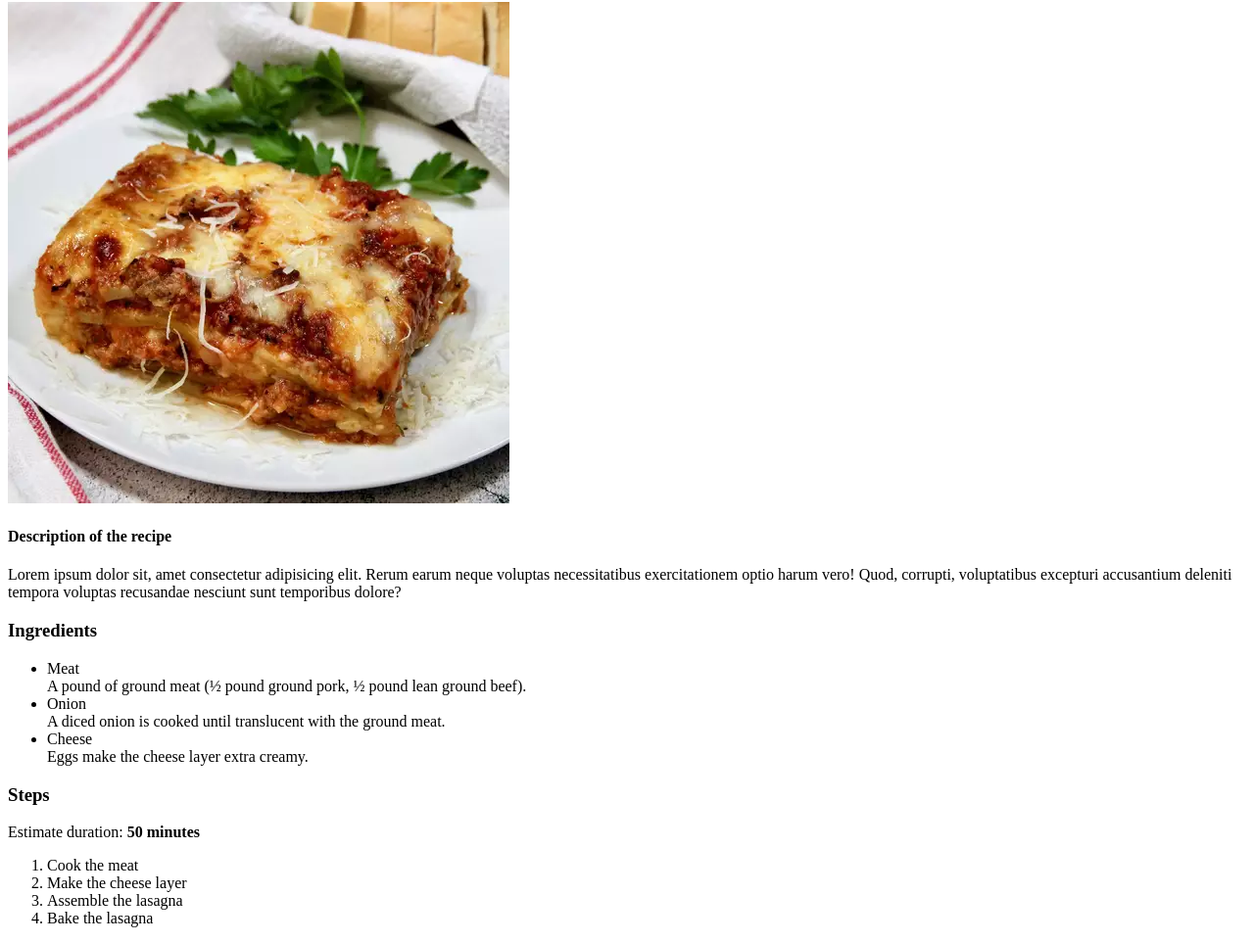
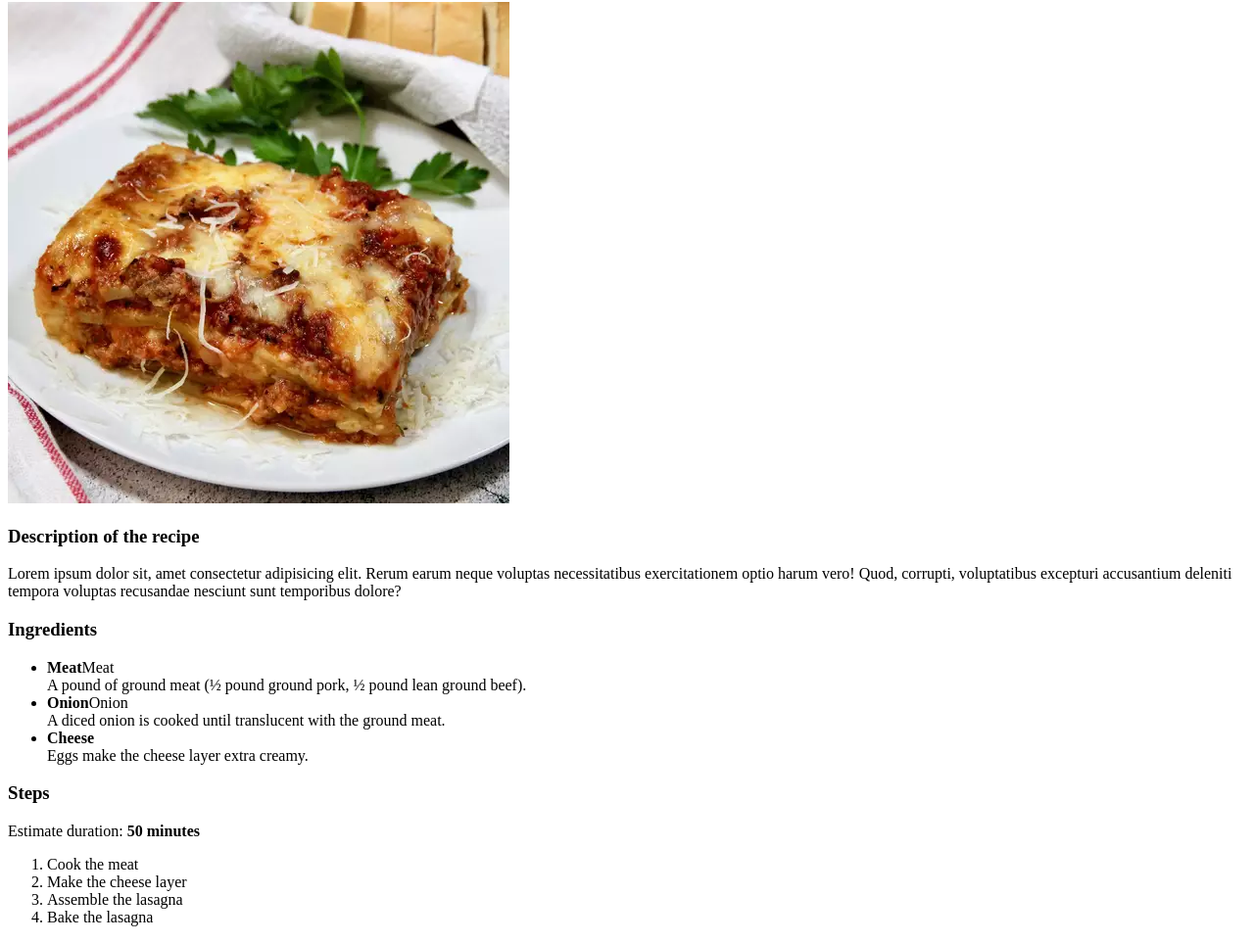
Before and after one commit to hugo-codesfine/TheOdinProject, a plain HTML site: page Foundations_Path/odin-recipes/recipes/lasagna.html in a window 1280 px wide. Shown: the part 78-1041 px from the top of the page at 98% size. Drawn offline with Linux system fonts and the light colour scheme.

Commit message:
Fix description heading and add bold to list items

```diff
--- a/Foundations_Path/odin-recipes/recipes/lasagna.html
+++ b/Foundations_Path/odin-recipes/recipes/lasagna.html
@@ -9,16 +9,16 @@
     <h1>Lasagna</h1>
     <img src="../img/Lasagna.webp">
 
-    <h4>Description of the recipe</h4>
+    <h3>Description of the recipe</h3>
     <p>Lorem ipsum dolor sit, amet consectetur adipisicing elit. Rerum earum neque voluptas necessitatibus exercitationem optio harum vero! Quod, corrupti, voluptatibus excepturi accusantium deleniti tempora voluptas recusandae nesciunt sunt temporibus dolore?</p>
 
     <h3>Ingredients</h3>
     <ul>
-        <li>Meat<br>
+        <li><strong>Meat</strong>Meat<br>
             A pound of ground meat (½ pound ground pork, ½ pound lean ground beef).</li>
-        <li>Onion<br>
+        <li><strong>Onion</strong>Onion<br>
             A diced onion is cooked until translucent with the ground meat.</li>
-        <li>Cheese<br>
+        <li><strong>Cheese</strong><br>
             Eggs make the cheese layer extra creamy.</li>
     </ul>
     <h3>Steps</h3>
```
